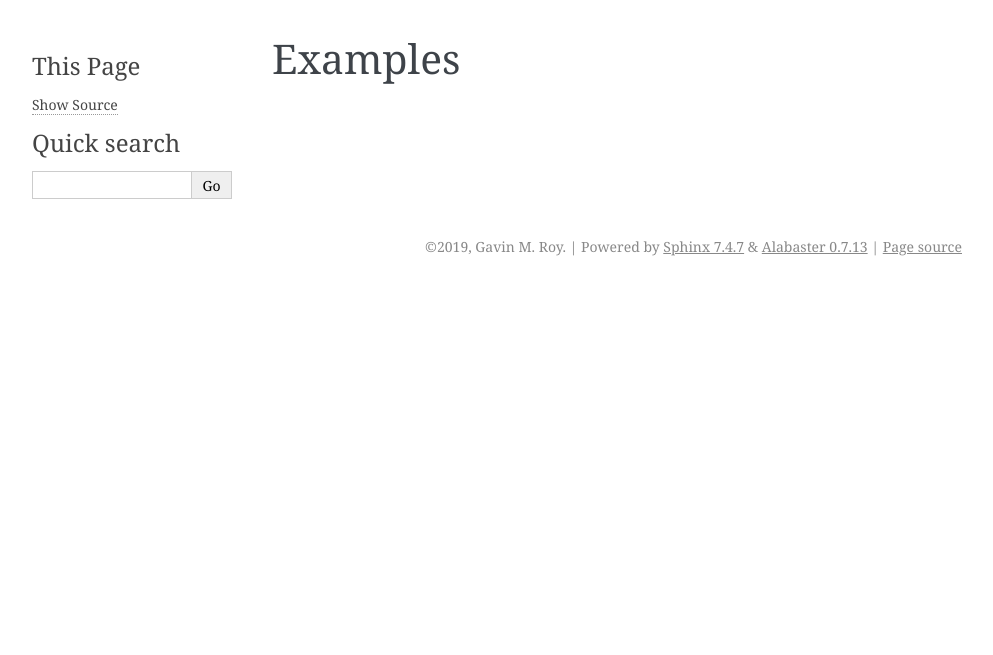
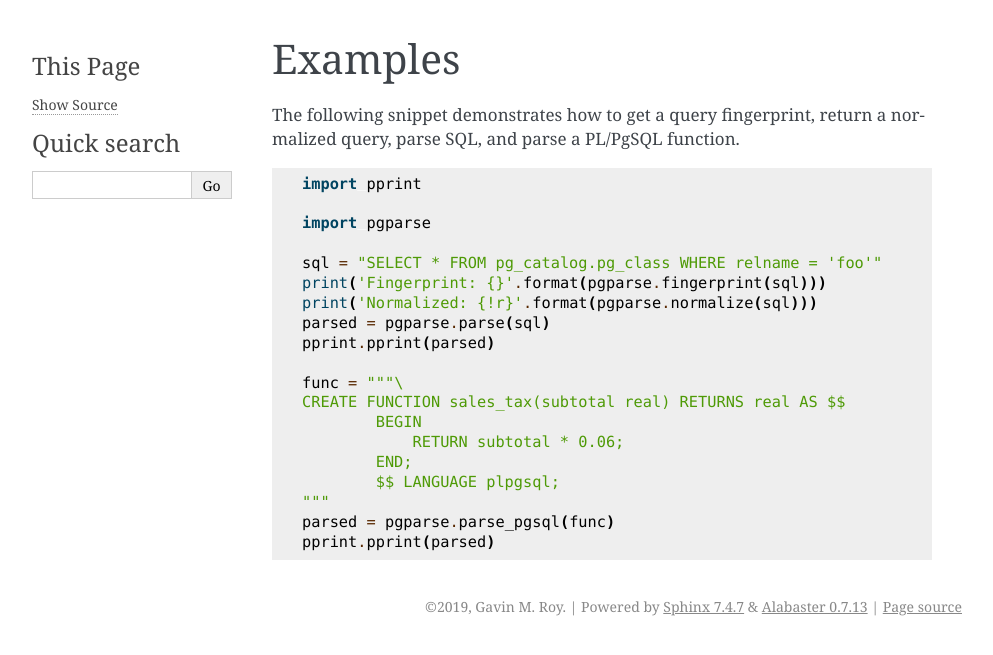
Before and after one commit to gmr/pgparse, a Sphinx documentation site: the page built from docs/examples.rst, in a window 1280 px wide. Shown: the top 655 px of the page, without its empty margins (148-1141 px from the left). Built offline with Sphinx 7.4.7, drawn with Linux system fonts in a browser that asks for light colours.

Commit message:
Documentation updates

```diff
--- a/docs/examples.rst
+++ b/docs/examples.rst
@@ -1,2 +1,26 @@
 Examples
 ========
+The following snippet demonstrates how to get a query fingerprint, return a
+normalized query, parse SQL, and parse a PL/PgSQL function.
+
+.. code:: python
+
+    import pprint
+
+    import pgparse
+
+    sql = "SELECT * FROM pg_catalog.pg_class WHERE relname = 'foo'"
+    print('Fingerprint: {}'.format(pgparse.fingerprint(sql)))
+    print('Normalized: {!r}'.format(pgparse.normalize(sql)))
+    parsed = pgparse.parse(sql)
+    pprint.pprint(parsed)
+
+    func = """\
+    CREATE FUNCTION sales_tax(subtotal real) RETURNS real AS $$
+            BEGIN
+                RETURN subtotal * 0.06;
+            END;
+            $$ LANGUAGE plpgsql;
+    """
+    parsed = pgparse.parse_pgsql(func)
+    pprint.pprint(parsed)
```
Also changed, not shown: 1 other file.
